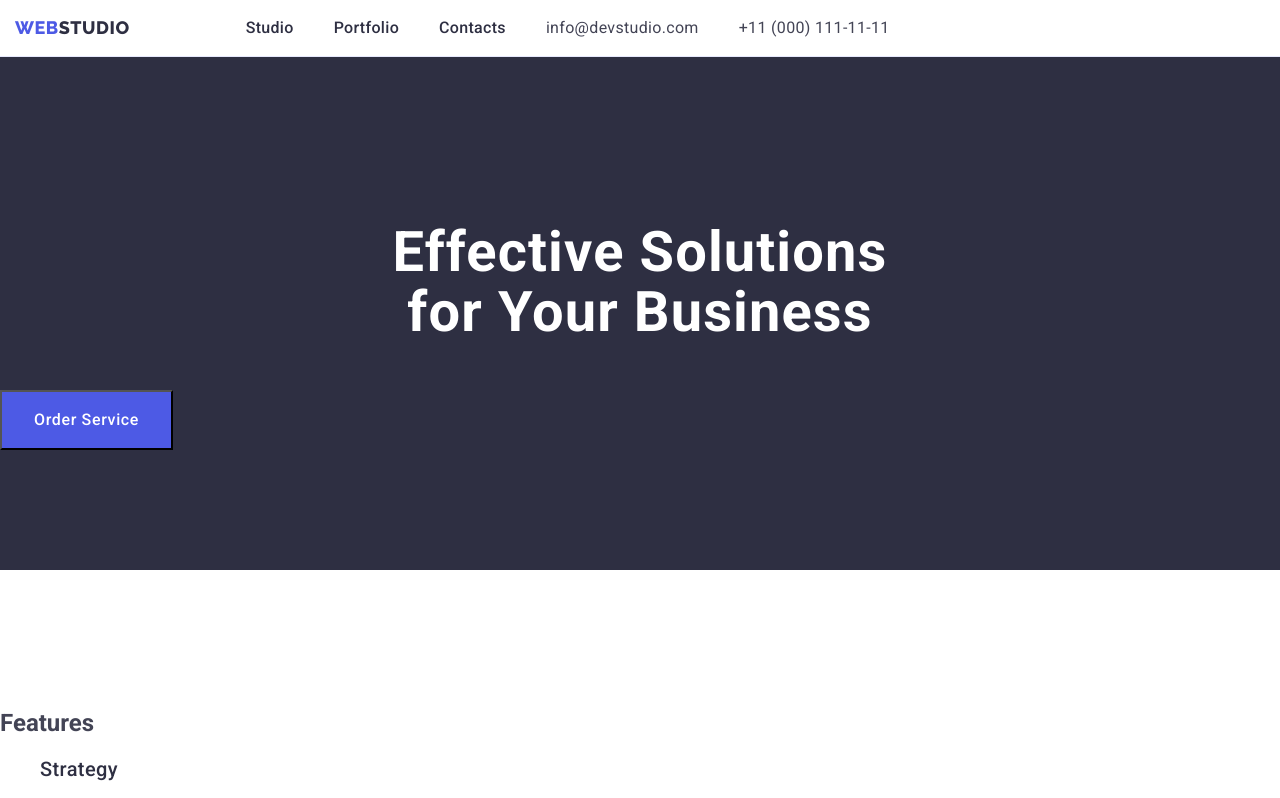
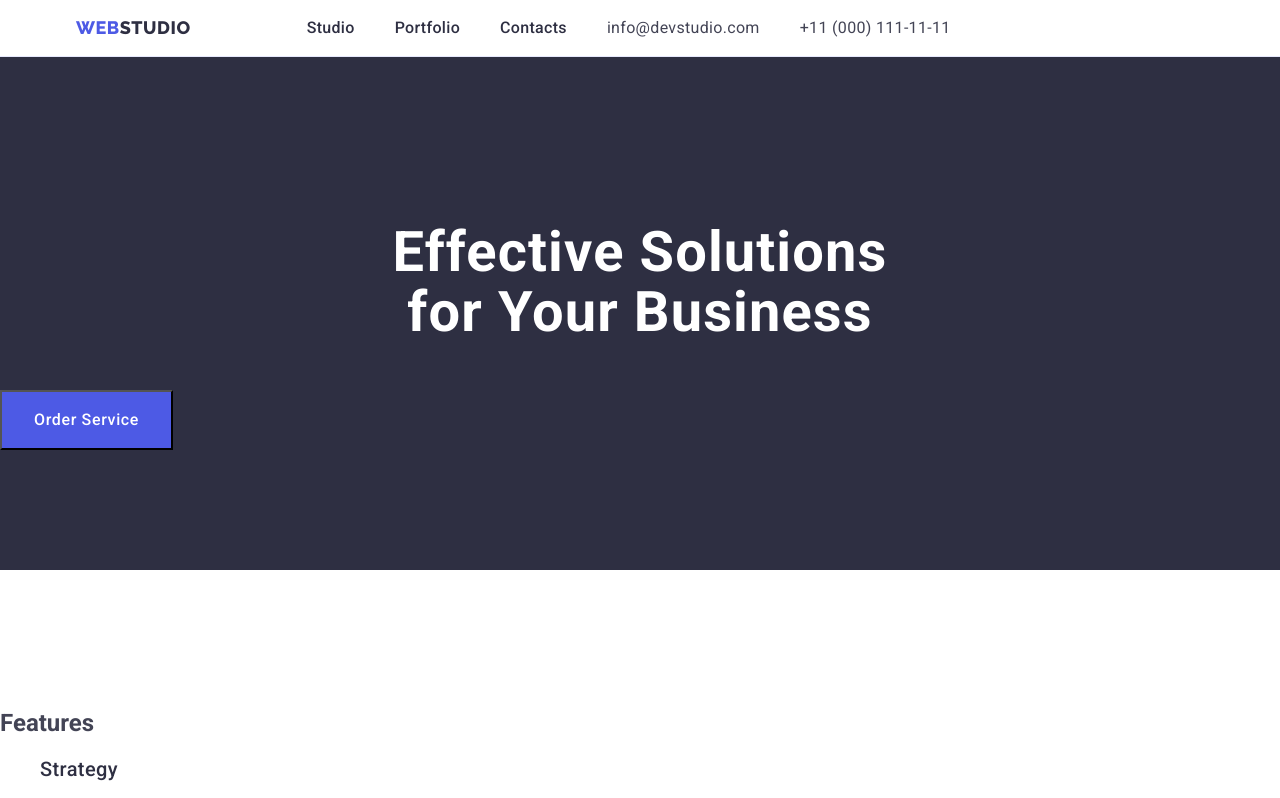
Before and after one commit to TourerMK/goit-markup-hw-03, a plain HTML site: page index.html in a window 1280 px wide. Shown: the top 798 px of the page. Drawn offline with nearby package versions, Linux system fonts and the light colour scheme.

Commit message:
Update styles.css

```diff
--- a/css/styles.css
+++ b/css/styles.css
@@ -174,7 +174,7 @@ img {
   display: flex;
 }
 .container {
-  width: 1568px;
-  margin: 0px;
+  width: 1158px;
+  margin: 0 auto;
   padding: 0 15px;
 }
```
